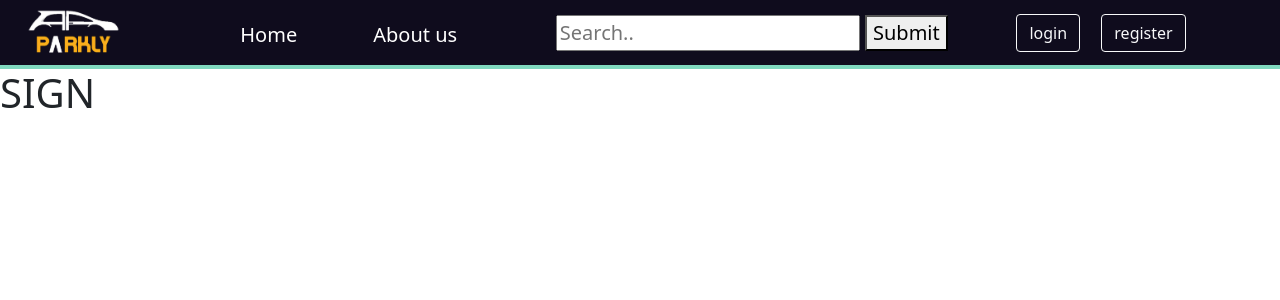
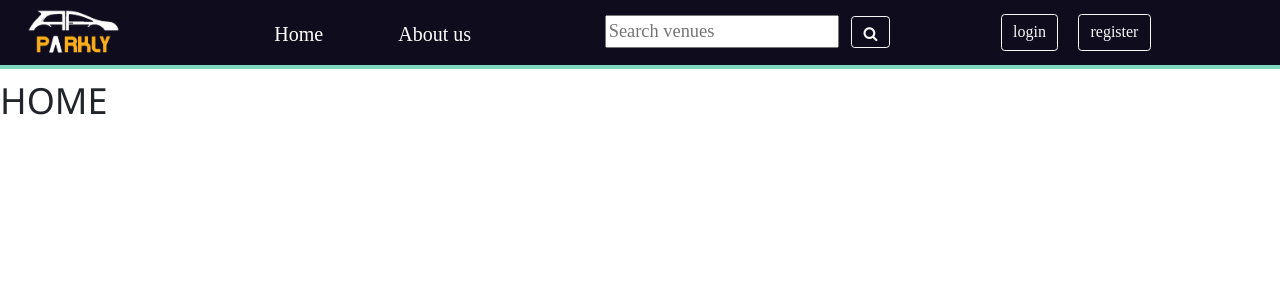
Before and after one commit to Rahaf-Alawwad/Parkly, a Django app: page / in a window 1280 px wide. Shown: the top 300 px of the page. Run offline with Django 3.2, Linux system fonts and the light colour scheme.

Commit message:
added nav buttons

```diff
--- a/parkly/templates/base.html
+++ b/parkly/templates/base.html
@@ -9,27 +9,33 @@
     <meta name="viewport" content="width=device-width, initial-scale=1.0">
     <title>Parkly</title>
     <!-- CSS only -->
+    <link href="https://cdn.jsdelivr.net/npm/bootstrap@5.0.0-beta3/dist/css/bootstrap.min.css" rel="stylesheet"
+        integrity="sha384-eOJMYsd53ii+scO/bJGFsiCZc+5NDVN2yr8+0RDqr0Ql0h+rP48ckxlpbzKgwra6" crossorigin="anonymous">
+    <script src="https://cdn.jsdelivr.net/npm/bootstrap@5.0.0-beta3/dist/js/bootstrap.bundle.min.js"
+        integrity="sha384-JEW9xMcG8R+pH31jmWH6WWP0WintQrMb4s7ZOdauHnUtxwoG2vI5DkLtS3qm9Ekf"
+        crossorigin="anonymous"></script>
     <link rel="stylesheet" href="https://cdnjs.cloudflare.com/ajax/libs/font-awesome/5.15.3/css/all.min.css"
         integrity="sha512-iBBXm8fW90+nuLcSKlbmrPcLa0OT92xO1BIsZ+ywDWZCvqsWgccV3gFoRBv0z+8dLJgyAHIhR35VZc2oM/gI1w=="
         crossorigin="anonymous" />
-    <script src="https://cdn.jsdelivr.net/npm/bootstrap@5.0.0-beta3/dist/js/bootstrap.bundle.min.js"
-        integrity="sha384-JEW9xMcG8R+pH31jmWH6WWP0WintQrMb4s7ZOdauHnUtxwoG2vI5DkLtS3qm9Ekf"
-        crossorigin="anonymous"></script>
-    <link href="https://cdn.jsdelivr.net/npm/bootstrap@5.0.0-beta3/dist/css/bootstrap.min.css" rel="stylesheet"
-        integrity="sha384-eOJMYsd53ii+scO/bJGFsiCZc+5NDVN2yr8+0RDqr0Ql0h+rP48ckxlpbzKgwra6" crossorigin="anonymous">
-
+    <link rel="stylesheet" href="{% static 'css/style.css' %}">
+    <link rel="stylesheet" href="https://www.w3schools.com/w3css/4/w3.css">
+    <link rel="stylesheet" href="https://cdnjs.cloudflare.com/ajax/libs/font-awesome/4.7.0/css/font-awesome.min.css">
+    <link rel="preconnect" href="https://fonts.gstatic.com">
+    <link href="https://fonts.googleapis.com/css2?family=Monoton&display=swap" rel="stylesheet">
     <!-- JavaScript Bundle with Popper -->
 
 </head>
 <style>
-    #logo {
-        float: left
+*{
+    font-family: 'EB Garamond', serif;
 }
 
     .navbar-nav>li {
         margin-left: 30px;
         margin-right: 30px;
     }
+
+
 </style>
 
 <body style="width:100%">
@@ -47,21 +53,22 @@
 
             <ul class="navbar-nav mr-auto mt-2 mt-lg-1">
                 <li class="nav-item">
-                        <a class="nav-link" onmouseover="this.style.fontSize = '90%'"
-                            onmouseout="this.style.fontSize = '100%'" style="color: #fff;" href="{% url 'home' %}">Home
+                    <a class="nav-link" onmouseover="this.style.color = '#eea71b'"
+                        onmouseout="this.style.color = 'white'" style="color: #fff;" href="{% url 'home' %}">Home
                     </a>
                 </li>
                 <li class="nav-item">
-                        <a class="nav-link" onmouseover="this.style.fontSize = '90%'"
-                            onmouseout="this.style.fontSize = '100%'" style="color: #fff;" href="/index">About us</a>
+                    <a class="nav-link" onmouseover="this.style.color = '#eea71b'"
+                        onmouseout="this.style.color = 'white'" style="color: #fff;" href="/index">About us</a>
                 </li>
             </ul>
 
             <div class="topnav">
                 <div class="search-container">
                     <form action="/action_page.php">
-                        <input type="text" placeholder="Search.." name="search">
-                        <button type="submit">Submit</button>
+                        <input style="font-size:2.3vh" type="text" placeholder="Search venues" name="search">
+                        <button class="btn btn-outline-light m-2" type="submit" style="height:4vh"><i
+                                class="fa fa-search"></i></button>
                     </form>
                 </div>
             </div>
--- a/parkly/templates/home.html
+++ b/parkly/templates/home.html
@@ -1,5 +1,5 @@
 {% extends 'base.html' %}
 
 {% block content %}
-<h1> SIGN </h1>
+<h1> HOME </h1>
 {% endblock %}
```
Also changed, not shown: db.sqlite3. Lines whose indentation alone changed are shown as unchanged.
